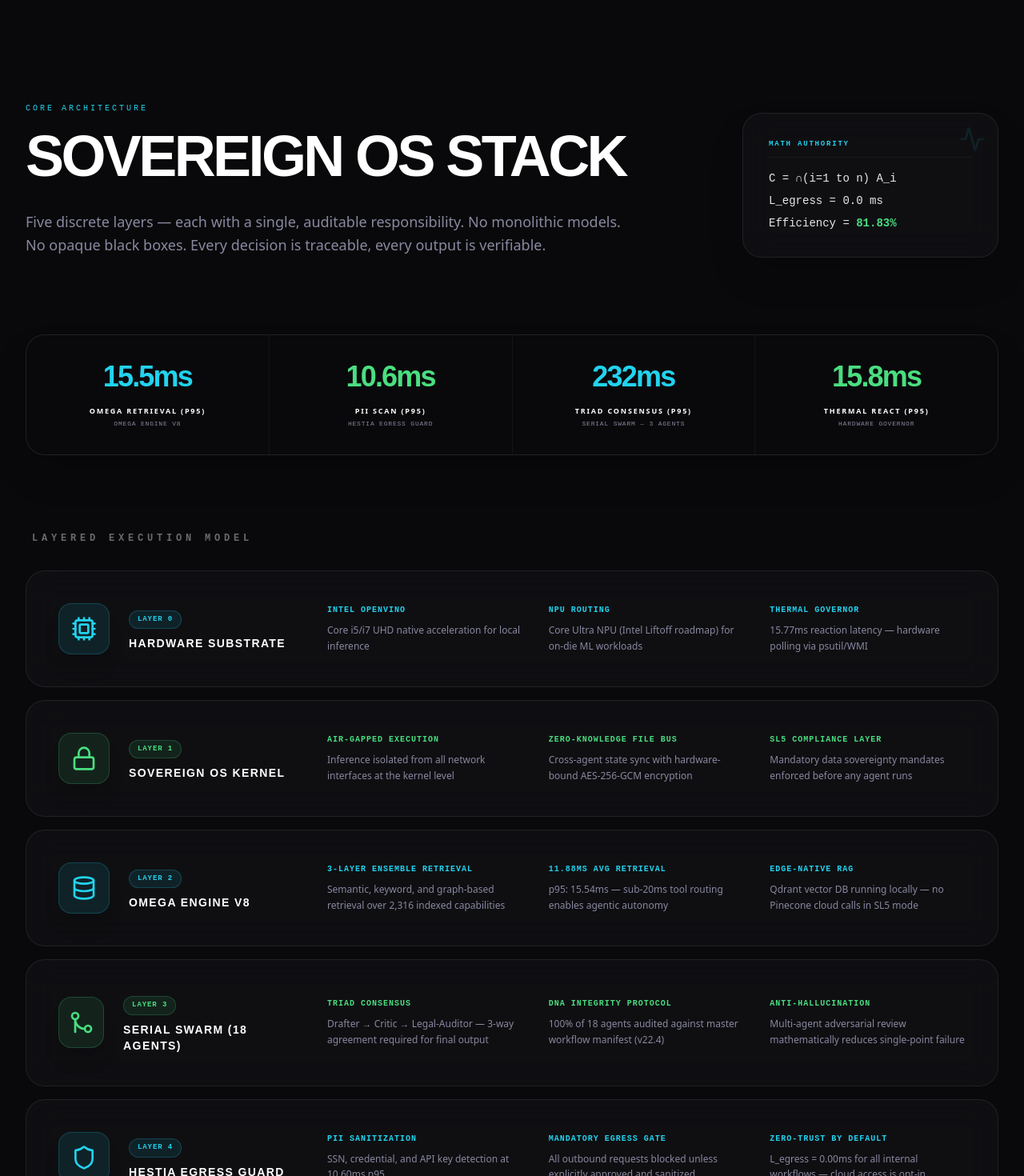
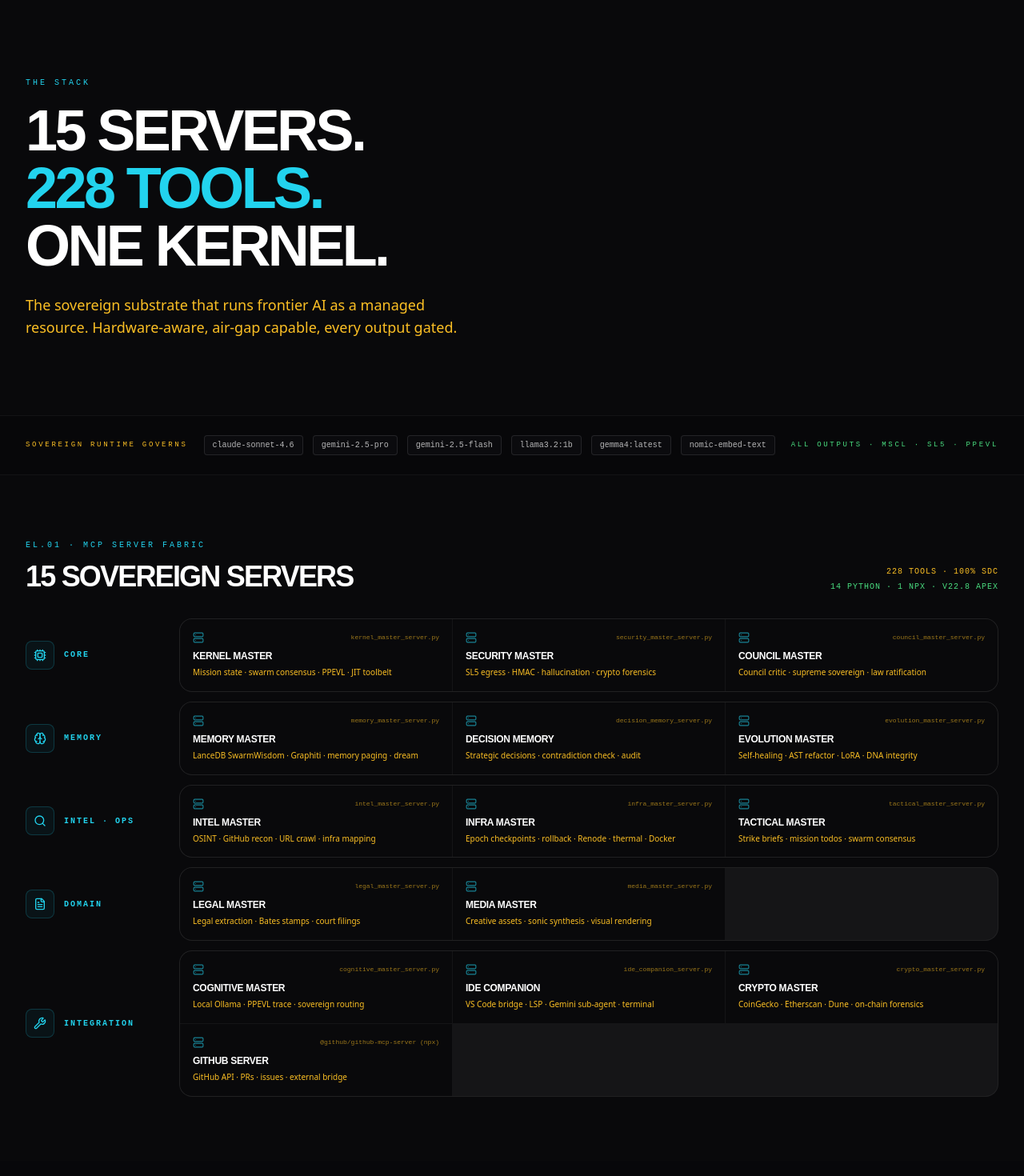
Before and after one commit to brokenbartender/LexiPro-Showcase, a React (Vite) app: page /technology in a window 1280 px wide. Shown: the part 80-1550 px from the top of the page at 80% size. Built offline with nearby package versions, Linux system fonts and the light colour scheme.

Commit message:
feat: update src/pages/Technology.tsx — v22.8 APEX website rebuild

```diff
--- a/src/pages/Technology.tsx
+++ b/src/pages/Technology.tsx
@@ -1,190 +1,54 @@
+import FabricGrid from "../components/elements/FabricGrid";
+import TierPyramid from "../components/elements/TierPyramid";
+import OmegaRetrieval from "../components/elements/OmegaRetrieval";
+import OmegaToolbelt from "../components/elements/OmegaToolbelt";
+import ModelRoutingMatrix from "../components/elements/ModelRoutingMatrix";
+import GovernedByStrip from "../components/elements/GovernedByStrip";
 import { motion } from "motion/react";
-import { Cpu, Shield, Zap, Lock, Database, GitMerge, Server, Activity } from "lucide-react";
-import telemetryData from '../../telemetry/telemetry_output.json';
-
-const STACK_LAYERS = [
-  {
-    layer: "Layer 0",
-    name: "Hardware Substrate",
-    icon: Cpu,
-    color: "primary",
-    items: [
-      { label: "Intel OpenVINO", desc: "Core i5/i7 UHD native acceleration for local inference" },
-      { label: "NPU Routing", desc: "Core Ultra NPU (Intel Liftoff roadmap) for on-die ML workloads" },
-      { label: "Thermal Governor", desc: `${telemetryData.tests.thermal.p95_ms.toFixed(2)}ms reaction latency — hardware polling via psutil/WMI` },
-    ],
-  },
-  {
-    layer: "Layer 1",
-    name: "Sovereign OS Kernel",
-    icon: Lock,
-    color: "secondary",
-    items: [
-      { label: "Air-Gapped Execution", desc: "Inference isolated from all network interfaces at the kernel level" },
-      { label: "Zero-Knowledge File Bus", desc: "Cross-agent state sync with hardware-bound AES-256-GCM encryption" },
-      { label: "SL5 Compliance Layer", desc: "Mandatory data sovereignty mandates enforced before any agent runs" },
-    ],
-  },
-  {
-    layer: "Layer 2",
-    name: "OMEGA Engine v8",
-    icon: Database,
-    color: "primary",
-    items: [
-      { label: "3-Layer Ensemble Retrieval", desc: "Semantic, keyword, and graph-based retrieval over 2,316 indexed capabilities" },
-      { label: `${telemetryData.tests.omega.avg_ms.toFixed(2)}ms avg retrieval`, desc: `p95: ${telemetryData.tests.omega.p95_ms.toFixed(2)}ms — sub-20ms tool routing enables agentic autonomy` },
-      { label: "Edge-Native RAG", desc: "Qdrant vector DB running locally — no Pinecone cloud calls in SL5 mode" },
-    ],
-  },
-  {
-    layer: "Layer 3",
-    name: "Serial Swarm (18 Agents)",
-    icon: GitMerge,
-    color: "secondary",
-    items: [
-      { label: "Triad Consensus", desc: "Drafter → Critic → Legal-Auditor — 3-way agreement required for final output" },
-      { label: "DNA Integrity Protocol", desc: "100% of 18 agents audited against master workflow manifest (v22.4)" },
-      { label: "Anti-Hallucination", desc: "Multi-agent adversarial review mathematically reduces single-point failure" },
-    ],
-  },
-  {
-    layer: "Layer 4",
-    name: "Hestia Egress Guard",
-    icon: Shield,
-    color: "primary",
-    items: [
-      { label: "PII Sanitization", desc: `SSN, credential, and API key detection at ${telemetryData.tests.sl5.p95_ms.toFixed(2)}ms p95` },
-      { label: "Mandatory Egress Gate", desc: "All outbound requests blocked unless explicitly approved and sanitized" },
-      { label: "Zero-Trust by Default", desc: "L_egress = 0.00ms for all internal workflows — cloud access is opt-in" },
-    ],
-  },
-];
-
-const METRICS = [
-  { label: "OMEGA Retrieval (p95)", value: `${telemetryData.tests.omega.p95_ms.toFixed(1)}ms`, sub: "OMEGA Engine v8", color: "text-primary" },
-  { label: "PII Scan (p95)", value: `${telemetryData.tests.sl5.p95_ms.toFixed(1)}ms`, sub: "Hestia Egress Guard", color: "text-secondary" },
-  { label: "Triad Consensus (p95)", value: `${telemetryData.tests.hybrid_consensus.p95_ms.toFixed(0)}ms`, sub: "Serial Swarm — 3 agents", color: "text-primary" },
-  { label: "Thermal React (p95)", value: `${telemetryData.tests.thermal.p95_ms.toFixed(1)}ms`, sub: "Hardware Governor", color: "text-secondary" },
-];
+import { SYSTEM } from "../data/system";
 
 export default function Technology() {
   return (
-    <section className="py-32 px-8 min-h-screen">
-      <div className="max-w-7xl mx-auto space-y-24">
-
-        {/* Header */}
-        <div className="flex flex-col lg:flex-row lg:items-end justify-between gap-12">
-          <motion.div initial={{ opacity: 0, y: 20 }} animate={{ opacity: 1, y: 0 }} className="max-w-3xl">
-            <span className="font-mono text-[10px] tracking-[0.3em] text-primary uppercase block mb-4">
-              CORE ARCHITECTURE
-            </span>
-            <h2 className="text-5xl md:text-7xl font-black font-display tracking-tighter text-white uppercase leading-none">
-              Sovereign OS Stack
-            </h2>
-            <p className="text-[#8888a0] mt-8 text-lg leading-relaxed font-sans">
-              Five discrete layers — each with a single, auditable responsibility.
-              No monolithic models. No opaque black boxes. Every decision is
-              traceable, every output is verifiable.
+    <>
+      <section className="py-24 px-8">
+        <div className="max-w-7xl mx-auto space-y-6">
+          <motion.div initial={{ opacity: 0, y: 16 }} animate={{ opacity: 1, y: 0 }} className="max-w-3xl">
+            <span className="font-mono text-[10px] tracking-[0.3em] text-primary uppercase block mb-4">THE STACK</span>
+            <h1 className="text-5xl md:text-7xl font-black font-display tracking-tighter text-white uppercase leading-none">
+              {SYSTEM.serverCount} servers.<br/>
+              <span className="text-primary">{SYSTEM.toolCount} tools.</span><br/>
+              One kernel.
+            </h1>
+            <p className="text-tertiary mt-6 text-lg max-w-xl">
+              The sovereign substrate that runs frontier AI as a managed resource.
+              Hardware-aware, air-gap capable, every output gated.
             </p>
           </motion.div>
+        </div>
+      </section>
 
-          <motion.div
-            initial={{ opacity: 0, scale: 0.95 }}
-            animate={{ opacity: 1, scale: 1 }}
-            className="glass-panel p-8 rounded-3xl border border-primary/20 w-full lg:w-80 shadow-2xl relative overflow-hidden group"
-          >
-            <div className="absolute top-0 right-0 p-4 opacity-10 group-hover:opacity-20 transition-opacity"><Activity className="w-8 h-8 text-primary" /></div>
-            <div className="font-mono text-[9px] text-primary font-black uppercase tracking-[0.2em] mb-4 pb-2 border-b border-white/5">Math Authority</div>
-            <div className="font-mono text-sm space-y-2 text-white/90">
-              <p>C = ∩(i=1 to n) A_i</p>
-              <p>L_egress = 0.0 ms</p>
-              <p>Efficiency = <span className="text-secondary font-black">{telemetryData.insights.sovereign_efficiency_gain_pct.value}%</span></p>
-            </div>
-          </motion.div>
-        </div>
+      <GovernedByStrip />
 
-        {/* Verified Metrics Bar */}
-        <div className="grid grid-cols-2 lg:grid-cols-4 gap-px bg-white/5 rounded-3xl overflow-hidden border border-white/5 shadow-2xl">
-          {METRICS.map((m, i) => (
-            <motion.div
-              key={m.label}
-              initial={{ opacity: 0, y: 10 }}
-              animate={{ opacity: 1, y: 0 }}
-              transition={{ delay: i * 0.07 }}
-              className="bg-surface p-8 text-center hover:bg-white/[0.02] transition-colors"
-            >
-              <div className={`text-4xl font-black font-display tracking-tighter ${m.color}`}>{m.value}</div>
-              <div className="text-white text-[9px] font-black uppercase tracking-[0.2em] mt-4">{m.label}</div>
-              <div className="text-[#8888a0] text-[8px] mt-1 font-mono uppercase tracking-widest">{m.sub}</div>
-            </motion.div>
-          ))}
-        </div>
+      <section className="py-20 px-8"><div className="max-w-7xl mx-auto"><FabricGrid /></div></section>
+      <section className="py-20 px-8 bg-surface-container-lowest/30"><div className="max-w-7xl mx-auto"><TierPyramid /></div></section>
+      <section className="py-20 px-8"><div className="max-w-7xl mx-auto"><OmegaRetrieval /></div></section>
+      <section className="py-20 px-8 bg-surface-container-lowest/30"><div className="max-w-7xl mx-auto"><OmegaToolbelt /></div></section>
+      <section className="py-20 px-8"><div className="max-w-7xl mx-auto"><ModelRoutingMatrix /></div></section>
 
-        {/* Architecture Stack */}
-        <div className="space-y-4">
-          <h3 className="text-xs font-black text-white/40 uppercase tracking-[0.4em] font-mono mb-8 ml-2">
-            Layered Execution Model
-          </h3>
-          <div className="space-y-4">
-            {STACK_LAYERS.map((layer, i) => {
-              const Icon = layer.icon;
-              const accent = layer.color === "primary" ? "border-primary/20 bg-primary/[0.02]" : "border-secondary/20 bg-secondary/[0.02]";
-              const iconColor = layer.color === "primary" ? "text-primary" : "text-secondary";
-              const badgeColor = layer.color === "primary" ? "bg-primary/10 text-primary border-primary/20" : "bg-secondary/10 text-secondary border-secondary/20";
-              return (
-                <motion.div
-                  key={layer.name}
-                  initial={{ opacity: 0, x: -20 }}
-                  animate={{ opacity: 1, x: 0 }}
-                  transition={{ delay: i * 0.08 }}
-                  className={`glass-panel rounded-3xl p-10 border ${accent} hover:border-white/20 transition-all duration-500`}
-                >
-                  <div className="flex flex-col lg:flex-row lg:items-center gap-12">
-                    <div className="flex items-center space-x-6 lg:w-72 flex-shrink-0">
-                      <div className={`w-16 h-16 rounded-2xl border flex items-center justify-center ${badgeColor} shadow-xl`}>
-                        <Icon className={`w-8 h-8 ${iconColor}`} />
-                      </div>
-                      <div>
-                        <div className={`font-mono text-[9px] px-2.5 py-1 rounded-full border font-bold uppercase tracking-widest ${badgeColor} inline-block mb-2`}>
-                          {layer.layer}
-                        </div>
-                        <div className="text-white font-black uppercase text-sm tracking-widest font-display">{layer.name}</div>
-                      </div>
-                    </div>
-                    <div className="grid grid-cols-1 md:grid-cols-3 gap-8 flex-1">
-                      {layer.items.map((item) => (
-                        <div key={item.label} className="space-y-2">
-                          <div className={`font-mono text-[10px] font-black uppercase tracking-widest ${iconColor}`}>{item.label}</div>
-                          <div className="text-[#8888a0] text-xs leading-relaxed font-sans">{item.desc}</div>
-                        </div>
-                      ))}
-                    </div>
-                  </div>
-                </motion.div>
-              );
-            })}
+      <section className="py-16 px-8">
+        <div className="max-w-7xl mx-auto glass-panel rounded-3xl border border-white/5 p-10 flex flex-col md:flex-row justify-between gap-6">
+          <div>
+            <div className="font-mono text-[10px] text-tertiary uppercase tracking-widest">SUBSTRATE</div>
+            <div className="font-display font-black text-2xl text-white uppercase tracking-tight mt-1">HP · INTEL · WINDOWS 11 PRO</div>
+            <div className="font-mono text-[10px] text-tertiary mt-2">THERMAL MONITORED · AIR-GAP CAPABLE · LOCAL-FIRST</div>
+          </div>
+          <div className="font-mono text-[10px] text-right space-y-1 uppercase tracking-widest">
+            <div className="text-secondary">KERNEL: {SYSTEM.kernelVersion}</div>
+            <div className="text-primary">MANIFEST: {SYSTEM.manifestVersion}</div>
+            <div className="text-tertiary">SDC COVERAGE: {SYSTEM.sdcCoverage}%</div>
           </div>
         </div>
-
-        {/* Kernel Version Footer */}
-        <div className="glass-panel rounded-3xl p-10 border border-white/5 flex flex-col md:flex-row items-center justify-between gap-8 bg-gradient-to-r from-white/[0.01] to-transparent shadow-2xl">
-          <div className="flex items-center space-x-6">
-            <div className="w-14 h-14 rounded-full bg-primary/10 flex items-center justify-center border border-primary/20">
-              <Server className="w-7 h-7 text-primary" />
-            </div>
-            <div>
-              <div className="text-white font-black text-xl uppercase font-display tracking-tight">Hardware Root of Trust</div>
-              <div className="font-mono text-[9px] text-[#8888a0] mt-1 uppercase tracking-widest">KERNEL_VERSION: 4.2.0-SVRN // DNA: v22.4 // INTEGRITY: 100%</div>
-            </div>
-          </div>
-          <div className="font-mono text-[9px] text-right space-y-2 uppercase tracking-[0.2em] font-bold">
-            <div className="text-secondary">ENCRYPTION: AES-256-GCM</div>
-            <div className="text-primary">COMPLIANCE: FIPS 140-3 ALIGNED</div>
-            <div className="text-[#8888a0]">AIR-GAP: SL5 VERIFIED</div>
-          </div>
-        </div>
-
-      </div>
-    </section>
+      </section>
+    </>
   );
 }
```
